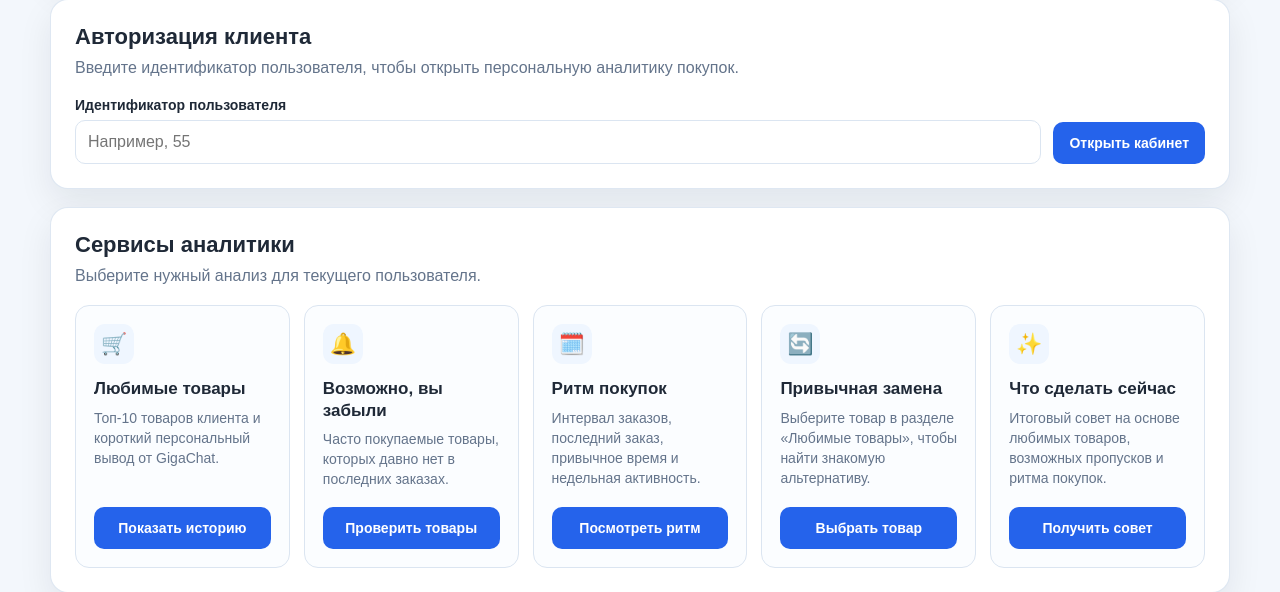
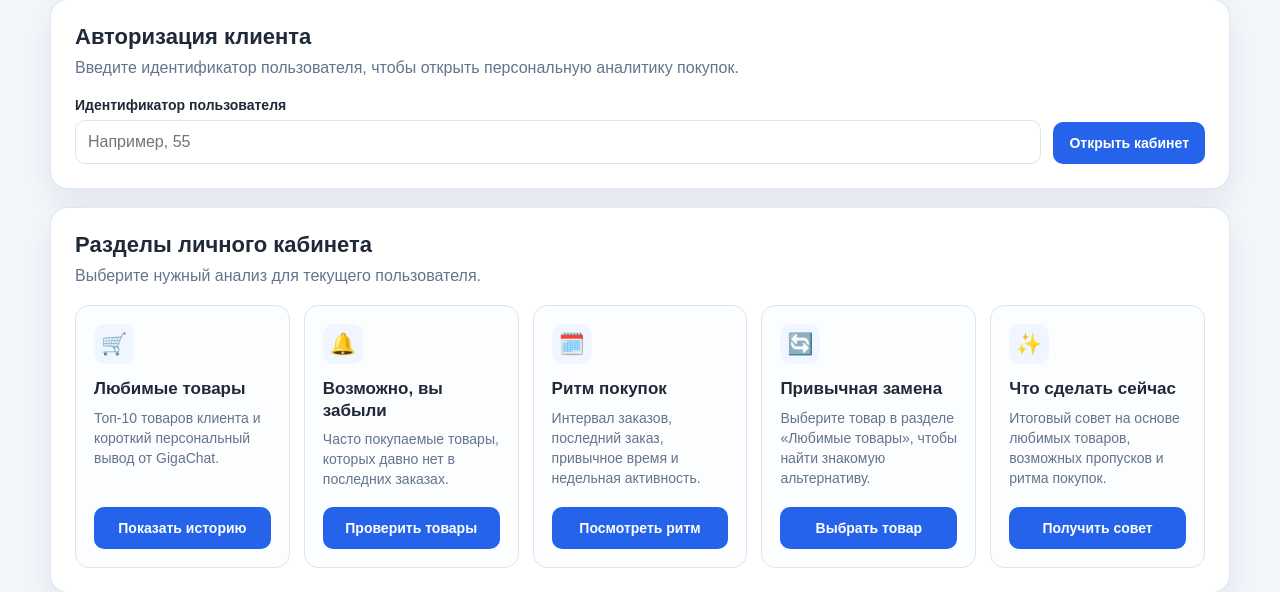
Before and after one commit to kuzyakAAAA/intro_practice, a Flask app: page / in a window 1280 px wide. Shown: the part 176-768 px from the top of the page. Run offline with Flask 3, Linux system fonts and the light colour scheme.

Commit message:
micro change in html

```diff
--- a/templates/index.html
+++ b/templates/index.html
@@ -675,7 +675,7 @@
 
         <section class="panel">
             <div class="panel-heading">
-                <h2>Сервисы аналитики</h2>
+                <h2>Разделы личного кабинета</h2>
                 <p>
                     Выберите нужный анализ для текущего пользователя.
                 </p>
```
